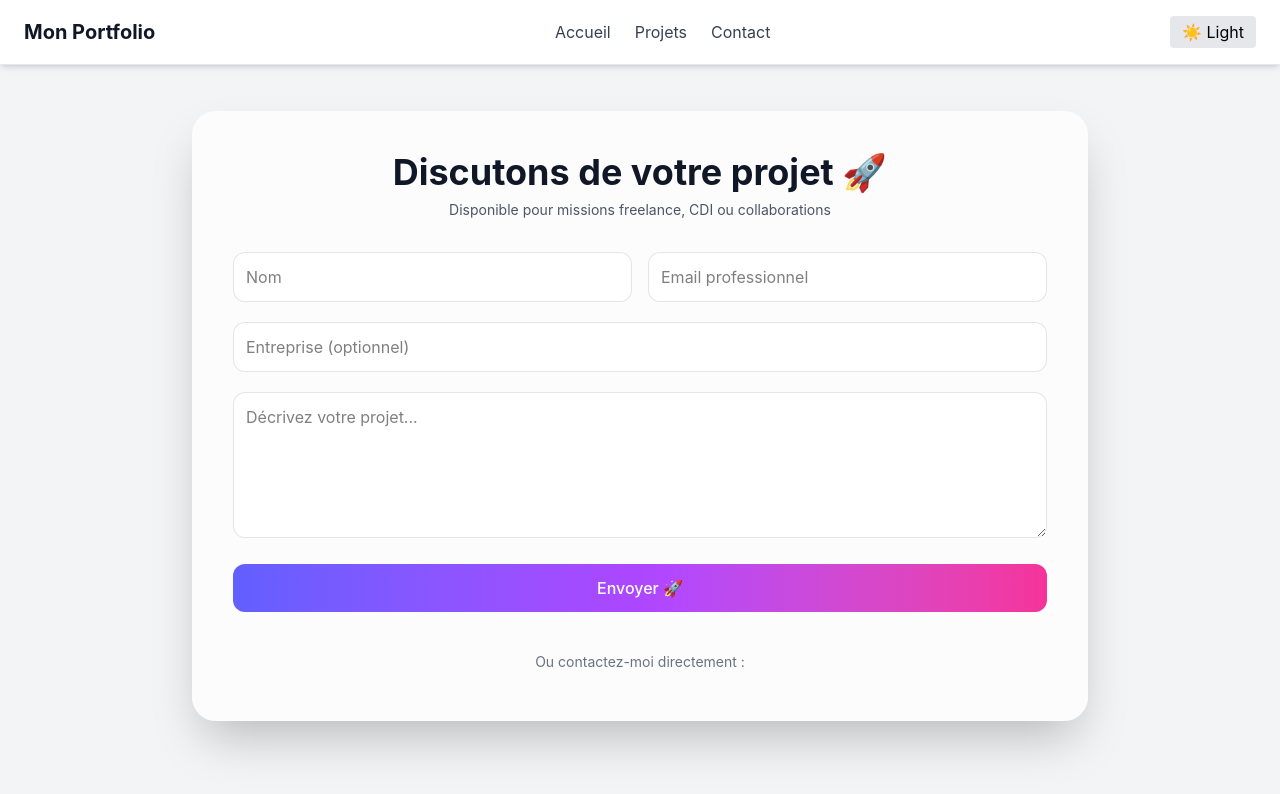
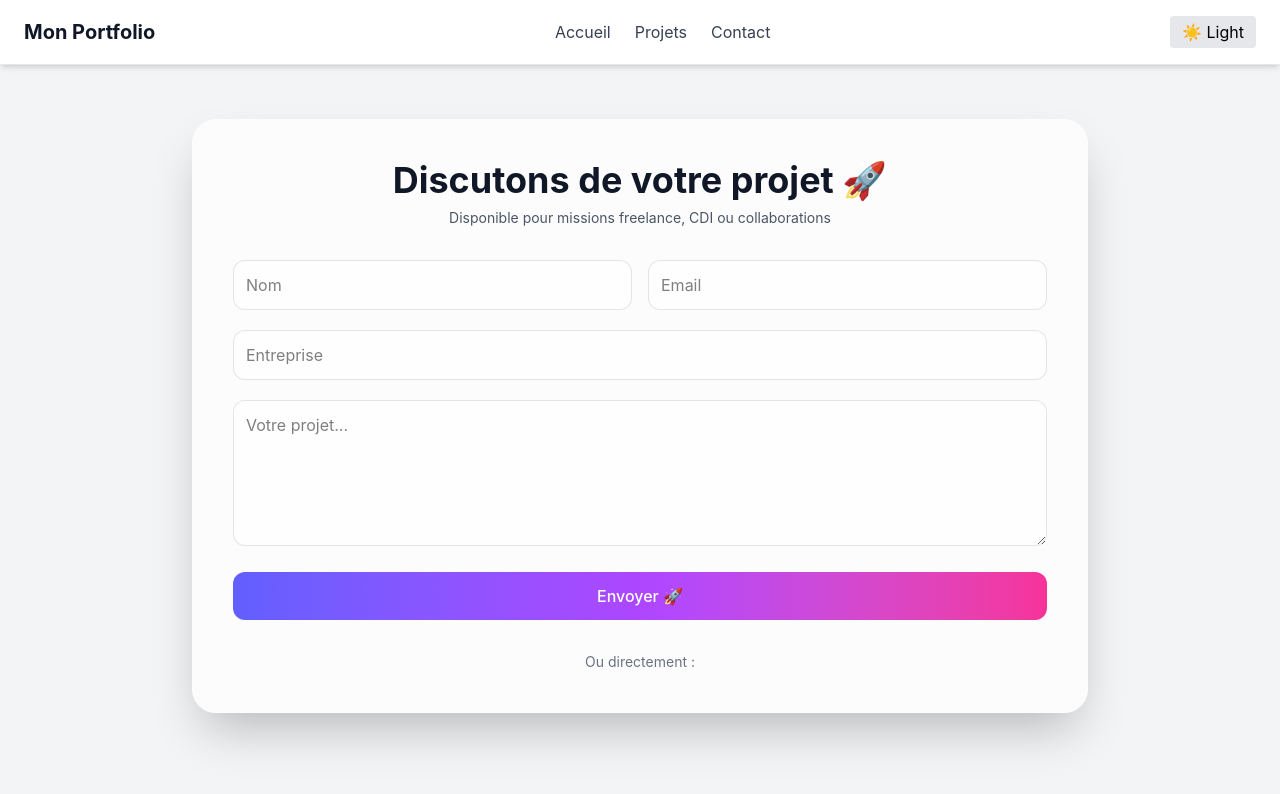
Before and after one commit to DaphneBordel/portfolio, a Next.js app: page /contact in a window 1280 px wide. Shown: the top 794 px of the page. Built offline with nearby package versions, Linux system fonts and the light colour scheme.

Commit message:
add formulaire contact

```diff
--- a/api/contact/route.ts
+++ /dev/null
@@ -1,27 +0,0 @@
-import { Resend } from "resend";
-
-const resend = new Resend(process.env.RESEND_API_KEY);
-
-export async function POST(req: Request) {
-    try {
-        const { name, email, company, message } = await req.json();
-        const mail: string = process.env.NEXT_PUBLIC_EMAIL as string;
-        const data = await resend.emails.send({
-            from: "Portfolio <onboarding@resend.dev>",
-            to: [mail],
-            subject: `Nouveau message - ${company || "Contact"}`,
-            html: `
-        <h2>Nouveau message</h2>
-        <p><strong>Nom :</strong> ${name}</p>
-        <p><strong>Email :</strong> ${email}</p>
-        <p><strong>Entreprise :</strong> ${company}</p>
-        <p><strong>Message :</strong></p>
-        <p>${message}</p>
-      `
-        });
-
-        return Response.json({ success: true, data });
-    } catch (error) {
-        return Response.json({ success: false, error });
-    }
-}
--- /dev/null
+++ b/app/api/contact/route.ts
@@ -0,0 +1,45 @@
+import { Resend } from "resend";
+
+const resend = new Resend(process.env.RESEND_API_KEY);
+
+export async function POST(req: Request) {
+    const body = await req.json();
+
+    // 🤖 honeypot
+    if (body.website) {
+        return Response.json({ success: true });
+    }
+
+    const { name, email, company, message } = body;
+
+    try {
+        // 📩 mail vers toi
+        await resend.emails.send({
+            from: "Portfolio <onboarding@resend.dev>",
+            to: process.env.NEXT_PUBLIC_EMAIL!,
+            subject: "Nouveau contact",
+            html: `
+        <p><b>${name}</b> (${email})</p>
+        <p>${company}</p>
+        <p>${message}</p>
+      `
+        });
+
+        // ✉️ copie au client
+        await resend.emails.send({
+            from: "Portfolio <onboarding@resend.dev>",
+            to: email,
+            subject: "Message bien reçu 🚀",
+            html: `
+        <p>Merci ${name}, j’ai bien reçu ton message !</p>
+        <p>Je te réponds rapidement 👌</p>
+      `
+        });
+
+        return Response.json({ success: true });
+
+    } catch (err) {
+        console.log("err", err);
+        return Response.json({ error: "Erreur email" }, { status: 500 });
+    }
+}
--- a/app/contact/page.tsx
+++ b/app/contact/page.tsx
@@ -3,41 +3,78 @@
 import { motion } from "framer-motion";
 import { useState } from "react";
 import Navbar from "@/components/Navbar";
-import Footer from "@/components/Footer";
+import toast from "react-hot-toast";
+import confetti from "canvas-confetti";
 
 export default function ContactPage() {
   const [form, setForm] = useState({
     name: "",
     email: "",
     company: "",
-    message: ""
+    message: "",
+    website: "" // honeypot
   });
 
   const [loading, setLoading] = useState(false);
-  const [success, setSuccess] = useState(false);
-
   const email = process.env.NEXT_PUBLIC_EMAIL;
-  console.log("email", email)
 
   const handleChange = (e: any) => {
     setForm({ ...form, [e.target.name]: e.target.value });
   };
 
+  const fireConfetti = () => {
+    confetti({
+      particleCount: 120,
+      spread: 70,
+      origin: { y: 0.6 }
+    });
+  };
+
   const handleSubmit = async (e: any) => {
     e.preventDefault();
+
+    // 🤖 honeypot
+    if (form.website) return;
+
+    if (form.message.length < 10) {
+      toast.error("Message trop court");
+      return;
+    }
+
     setLoading(true);
 
-    setTimeout(() => {
+    try {
+      const res = await fetch("/api/contact", {
+        method: "POST",
+        body: JSON.stringify(form),
+        headers: { "Content-Type": "application/json" }
+      });
+
+      if (!res.ok) throw new Error();
+
+      toast.success("Message envoyé 🚀");
+      fireConfetti();
+
+      setForm({
+        name: "",
+        email: "",
+        company: "",
+        message: "",
+        website: ""
+      });
+
+    } catch {
+      toast.error("Erreur lors de l’envoi ❌");
+    } finally {
       setLoading(false);
-      setSuccess(true);
-    }, 1500);
+    }
   };
 
   return (
-    <div className="relative flex flex-col min-h-screen overflow-x-hidden bg-gray-100 dark:bg-gray-900">
+    <div className="relative flex flex-col min-h-screen bg-gray-100 dark:bg-gray-900 overflow-x-hidden">
       <Navbar />
 
-      {/* 🌈 BACKGROUND DESIGN */}
+      {/* BACKGROUND */}
       <div className="absolute inset-0 -z-10 overflow-hidden">
         <motion.div
           className="absolute w-[500px] h-[500px] bg-indigo-500 opacity-30 blur-3xl rounded-full top-[-100px] left-[-100px]"
@@ -51,7 +88,7 @@ export default function ContactPage() {
         />
       </div>
 
-      <main className="flex-1 px-4 sm:px-6 py-16 pt-24 flex items-center justify-center">
+      <main className="flex-1 flex items-center justify-center px-4 sm:px-6 py-16 pt-24">
 
         <motion.div
           className="w-full max-w-4xl backdrop-blur-xl bg-white/70 dark:bg-gray-800/70 border border-white/20 dark:border-gray-700 rounded-3xl shadow-2xl p-6 sm:p-10"
@@ -59,7 +96,6 @@ export default function ContactPage() {
           animate={{ opacity: 1, y: 0 }}
         >
 
-          {/* HEADER */}
           <div className="mb-8 text-center">
             <h1 className="text-3xl sm:text-4xl font-bold text-gray-900 dark:text-white">
               Discutons de votre projet 🚀
@@ -69,85 +105,47 @@ export default function ContactPage() {
             </p>
           </div>
 
-          {/* SUCCESS */}
-          {success && (
-            <motion.div
-              className="mb-6 p-4 rounded-xl bg-green-100 text-green-700 text-sm text-center"
-              initial={{ opacity: 0 }}
-              animate={{ opacity: 1 }}
-            >
-              ✅ Message envoyé avec succès !
-            </motion.div>
-          )}
-
-          {/* FORM */}
           <form onSubmit={handleSubmit} className="space-y-5">
 
+            {/* 🤖 HONEYPOT invisible */}
+            <input
+              type="text"
+              name="website"
+              value={form.website}
+              onChange={handleChange}
+              className="hidden"
+            />
+
             <div className="grid sm:grid-cols-2 gap-4">
-
-              <input
-                type="text"
-                name="name"
-                placeholder="Nom"
-                required
-                onChange={handleChange}
-                className="input"
-              />
-
-              <input
-                type="email"
-                name="email"
-                placeholder="Email professionnel"
-                required
-                onChange={handleChange}
-                className="input"
-              />
-
+              <input name="name" required value={form.name} onChange={handleChange} placeholder="Nom" className="input" />
+              <input name="email" required value={form.email} onChange={handleChange} placeholder="Email" className="input" />
             </div>
 
-            <input
-              type="text"
-              name="company"
-              placeholder="Entreprise (optionnel)"
-              onChange={handleChange}
-              className="input"
-            />
+            <input name="company" value={form.company} onChange={handleChange} placeholder="Entreprise" className="input" />
 
-            <textarea
-              name="message"
-              placeholder="Décrivez votre projet..."
-              rows={5}
-              required
-              onChange={handleChange}
-              className="input"
-            />
+            <textarea name="message" required value={form.message} onChange={handleChange} rows={5} placeholder="Votre projet..." className="input" />
 
             <motion.button
               type="submit"
               disabled={loading}
               whileTap={{ scale: 0.97 }}
-              className="w-full py-3 rounded-xl font-medium text-white
-              bg-gradient-to-r from-indigo-500 via-purple-500 to-pink-500
-              hover:opacity-90 transition disabled:opacity-50"
+              className="w-full py-3 rounded-xl text-white font-medium bg-gradient-to-r from-indigo-500 via-purple-500 to-pink-500"
             >
               {loading ? "Envoi..." : "Envoyer 🚀"}
             </motion.button>
+
           </form>
 
-          {/* INFOS BONUS */}
-          <div className="mt-10 text-center text-sm text-gray-500 dark:text-gray-400">
-            Ou contactez-moi directement :
-            <div className="mt-2 font-medium text-gray-700 dark:text-gray-200">
-              <a href={`mailto:${process.env.ENV_MAIL}`} className="hover:underline">
-                {email}
-              </a>
+          <div className="mt-8 text-center text-sm text-gray-500 dark:text-gray-400">
+            Ou directement :
+            <div className="font-medium text-gray-700 dark:text-gray-200">
+              <a href={`mailto:${email}`}>{email}</a>
             </div>
           </div>
 
         </motion.div>
       </main>
 
-      {/* STYLE INPUT */}
       <style jsx>{`
         .input {
           width: 100%;
@@ -155,19 +153,9 @@ export default function ContactPage() {
           border-radius: 12px;
           border: 1px solid rgba(0,0,0,0.1);
           background: rgba(255,255,255,0.6);
-          backdrop-filter: blur(10px);
-          outline: none;
-          transition: 0.2s;
         }
-
-        .input:focus {
-          border-color: #6366f1;
-          box-shadow: 0 0 0 2px rgba(99,102,241,0.2);
-        }
-
         .dark .input {
           background: rgba(31,41,55,0.6);
-          border: 1px solid rgba(255,255,255,0.1);
         }
       `}</style>
     </div>
--- a/app/layout.tsx
+++ b/app/layout.tsx
@@ -1,6 +1,7 @@
 import './globals.css'
 import { Inter } from 'next/font/google'
-import { ThemeProvider } from 'next-themes'
+import { ThemeProvider } from 'next-themes';
+import { Toaster } from "react-hot-toast";
 
 const inter = Inter({ subsets: ['latin'] })
 
@@ -17,6 +18,30 @@ export default function RootLayout({
   return (
     <html lang="fr" suppressHydrationWarning>
       <body className="flex flex-col overflow-x-hidden bg-gray-100 dark:bg-gray-900 min-h-screen">
+
+        <Toaster
+          position="top-right"
+          toastOptions={{
+            style: {
+              background: "#1f2937",
+              color: "#fff",
+              borderRadius: "12px",
+              padding: "12px 16px",
+            },
+            success: {
+              iconTheme: {
+                primary: "#10b981",
+                secondary: "#fff",
+              },
+            },
+            error: {
+              iconTheme: {
+                primary: "#ef4444",
+                secondary: "#fff",
+              },
+            },
+          }}
+        />
         <ThemeProvider attribute="class" defaultTheme="system" enableSystem>
           {children}
         </ThemeProvider>
--- a/package.json
+++ b/package.json
@@ -14,6 +14,7 @@
     "@types/react": "19.2.14",
     "@types/react-dom": "19.2.3",
     "autoprefixer": "^10.4.27",
+    "canvas-confetti": "^1.9.4",
     "framer-motion": "^12.38.0",
     "next": "16.2.1",
     "next-themes": "^0.4.6",
@@ -21,6 +22,7 @@
     "react": "19.2.4",
     "react-before-after-slider-component": "^1.1.8",
     "react-dom": "19.2.4",
+    "react-hot-toast": "^2.6.0",
     "react-icons": "^5.6.0",
     "react-scroll": "^1.9.3",
     "react-tsparticles": "^2.12.2",
```
Also changed, not shown: 1 other file (tests, documents, lock files or other folders).
